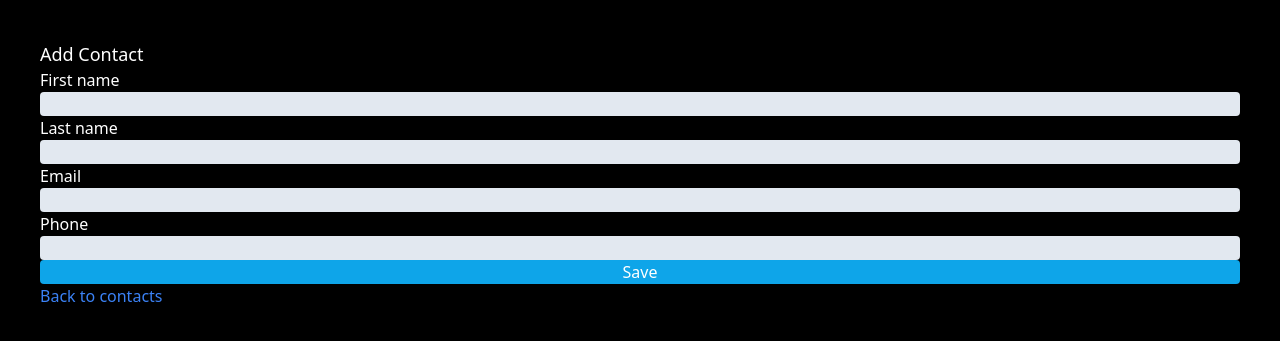
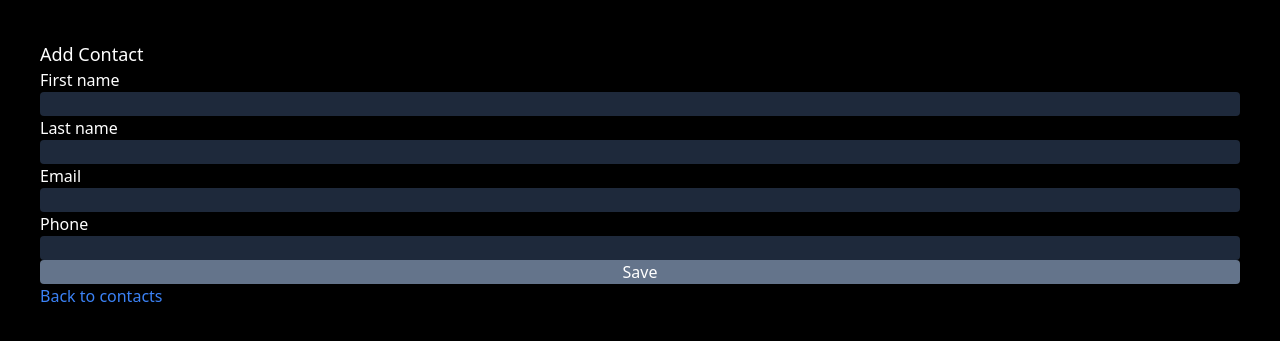
Before and after one commit to jsubroto/htmx-flask-contacts, a Flask app: page /contacts/new in a window 1280 px wide. Shown: the top 341 px of the page. Run offline with Flask 3, Linux system fonts and the light colour scheme; some libraries are stand-ins or nearby versions.

Commit message:
Update input and button colors

```diff
--- a/templates/index.html
+++ b/templates/index.html
@@ -3,8 +3,8 @@
 <h1 class="text-lg">Contacts</h1>
 <form action="/contacts" method="get">
 	<label for="search"></label>
-	<input class="rounded bg-slate-200 p-2" id="search" type="search" name="q" value="{{ request.args.get("q") or '' }}">
-	<input class="rounded bg-sky-500 text-white p-2" type="submit" value="Search">
+	<input class="rounded bg-slate-800 p-2" id="search" type="search" name="q" value="{{ request.args.get("q") or '' }}">
+	<input class="rounded bg-slate-500 text-white p-2 hover:cursor-pointer" type="submit" value="Search">
 </form>
 {% if contacts %}
 <table>
--- a/templates/new.html
+++ b/templates/new.html
@@ -3,14 +3,14 @@
 <h1 class="text-lg">Add Contact</h1>
 <form class="flex flex-col" action="/contacts/new" method="post">
 	<label for="firstName">First name</label>
-	<input class="rounded bg-slate-200" id="firstName" type="text" name="firstName" value="">
+	<input class="rounded bg-slate-800" id="firstName" type="text" name="firstName" value="">
 	<label for="lastName">Last name</label>
-	<input class="rounded bg-slate-200" id="lastName" type="text" name="lastName" value="">
+	<input class="rounded bg-slate-800" id="lastName" type="text" name="lastName" value="">
 	<label for="email">Email</label>
-	<input class="rounded bg-slate-200" id="email" type="email" name="email" value="">
+	<input class="rounded bg-slate-800" id="email" type="email" name="email" value="">
 	<label for="phone">Phone</label>
-	<input class="rounded bg-slate-200" id="phone" type="tel" name="phone" value="">
-	<button class="rounded bg-sky-500 text-white">Save</button>
+	<input class="rounded bg-slate-800" id="phone" type="tel" name="phone" value="">
+	<button class="rounded bg-slate-500 text-white hover:cursor-pointer">Save</button>
 </form>
 <a class="text-blue-500" href="/contacts">Back to contacts</a>
 {% endblock %}
```
